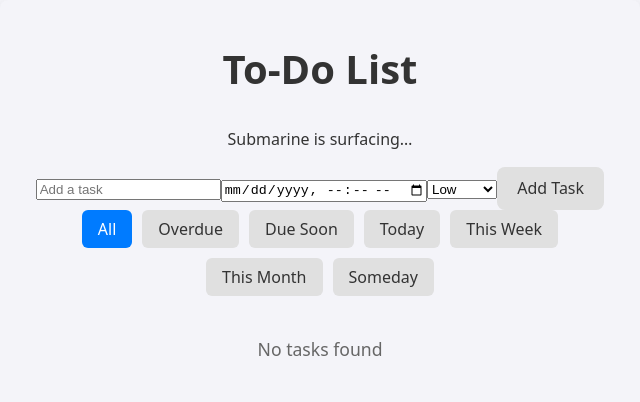
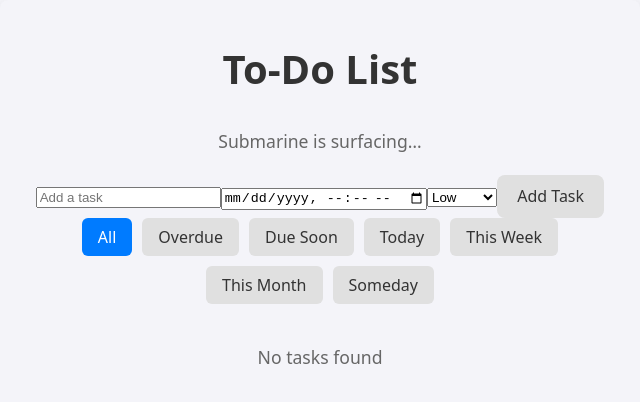
Before and after one commit to Stewysthings/submarine, a React (Vite) app: page / in a window 1280 px wide. Shown: the top 402 px of the page, without its empty margins (0-640 px from the left). Built offline with nearby package versions, Linux system fonts and the light colour scheme.

Commit message:
app.tsx fix weird task flashing

```diff
--- a/src/App.tsx
+++ b/src/App.tsx
@@ -79,7 +79,7 @@ function App() {
     <ErrorBoundary>
       <div className="app">
         <h1>To-Do List</h1>
-        <p>Submarine is surfacing…</p>
+        <p className="submarine-message">Submarine is surfacing…</p>
         <TaskInput
           input={input}
           dueDate={dueDate}
```
